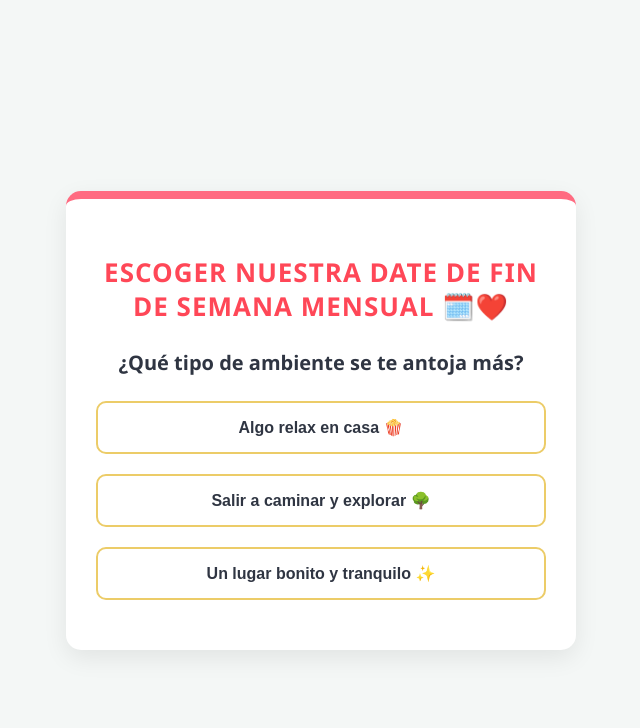
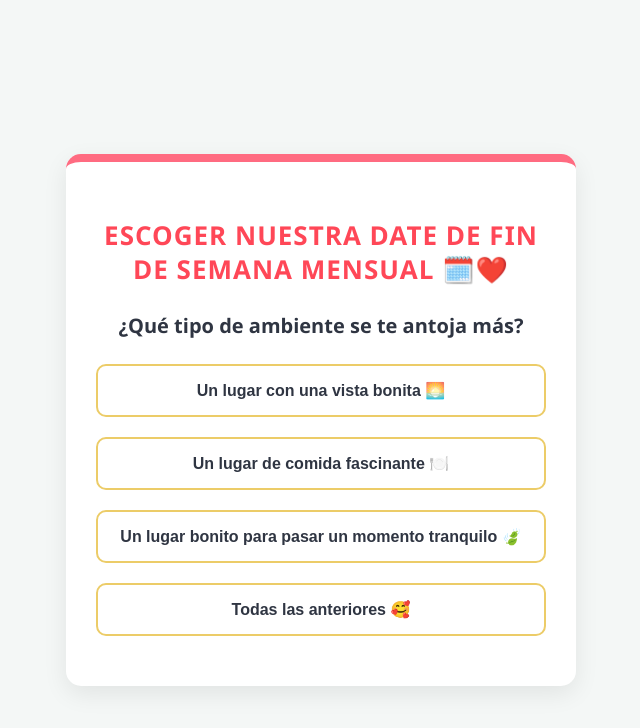
Before and after one commit to Jose-Salazar-30/Date_Mensual, a plain HTML site: page index.html in a window 1280 px wide. Shown: the whole page, without its empty margins (319-959 px from the left). Drawn offline with Linux system fonts and the light colour scheme.

Commit message:
Google_V3

```diff
--- a/index.html
+++ b/index.html
@@ -171,17 +171,26 @@
     </div>
 
     <script>
-        // Aquí está tu enlace configurado correctamente
+        // Tu enlace de Google Apps Script
         const scriptURL = 'https://script.google.com/macros/s/AKfycby7qpBaS4t31Hyu2MU6GQMg3LstxZj1jJjFW-ERMvdaAcW8kmiYySQ_8YK_0iBj9LZC/exec';
 
         const questions = [
             {
                 q: "¿Qué tipo de ambiente se te antoja más?",
-                options: ["Algo relax en casa 🍿", "Salir a caminar y explorar 🌳", "Un lugar bonito y tranquilo ✨"]
+                options: [
+                    "Un lugar con una vista bonita 🌅",
+                    "Un lugar de comida fascinante 🍽️",
+                    "Un lugar bonito para pasar un momento tranquilo 🍃",
+                    "Todas las anteriores 🥰"
+                ]
             },
             {
                 q: "¿Qué te gustaría comer?",
-                options: ["Comida rápida (hamburguesas/pizza) 🍔", "Comida de restaurante 🍝", "Solo un cafecito y postre ☕🍰"]
+                options: [
+                    "Comida rápida 🍔",
+                    "Comida de restaurante elegante 🍷",
+                    "Comida con un postre 🍰"
+                ]
             },
             {
                 q: "¿Qué tipo de vestimenta te gustaría usar?",
```
